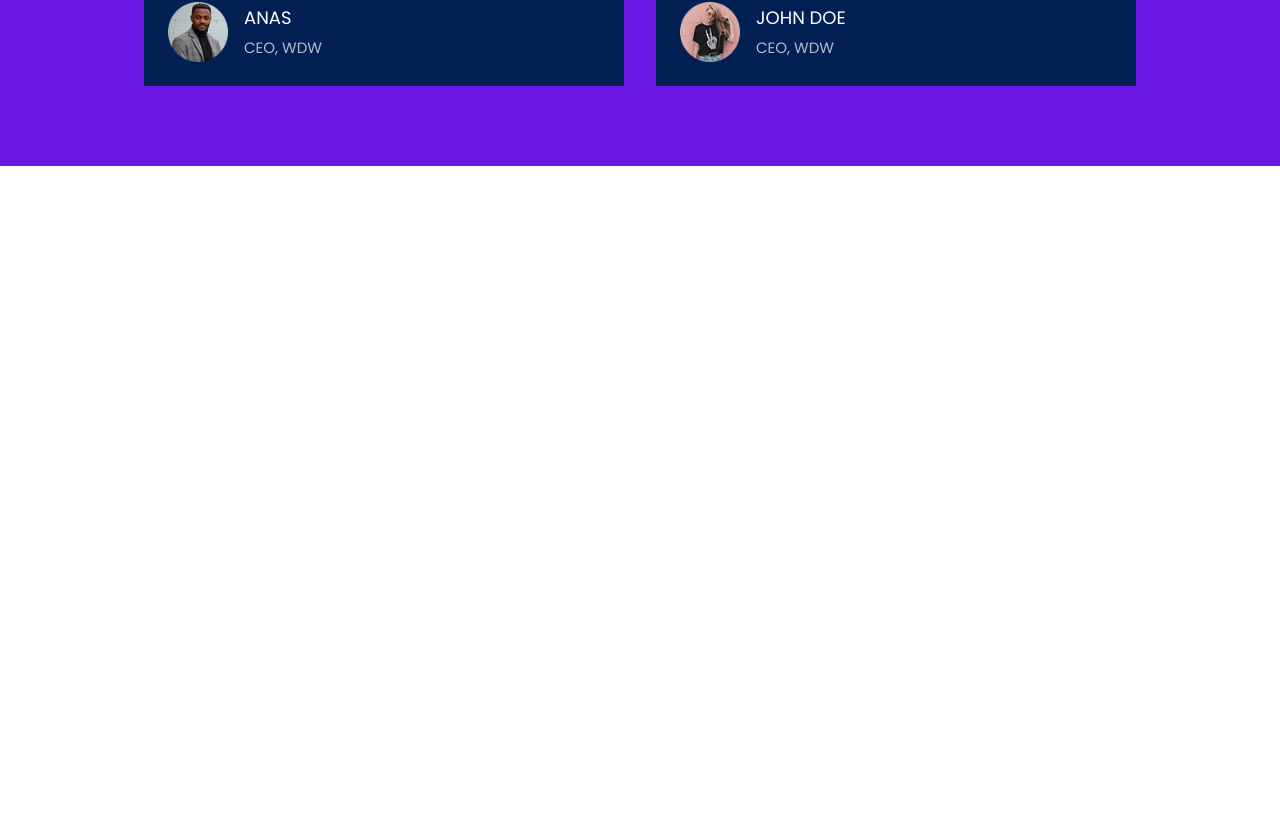
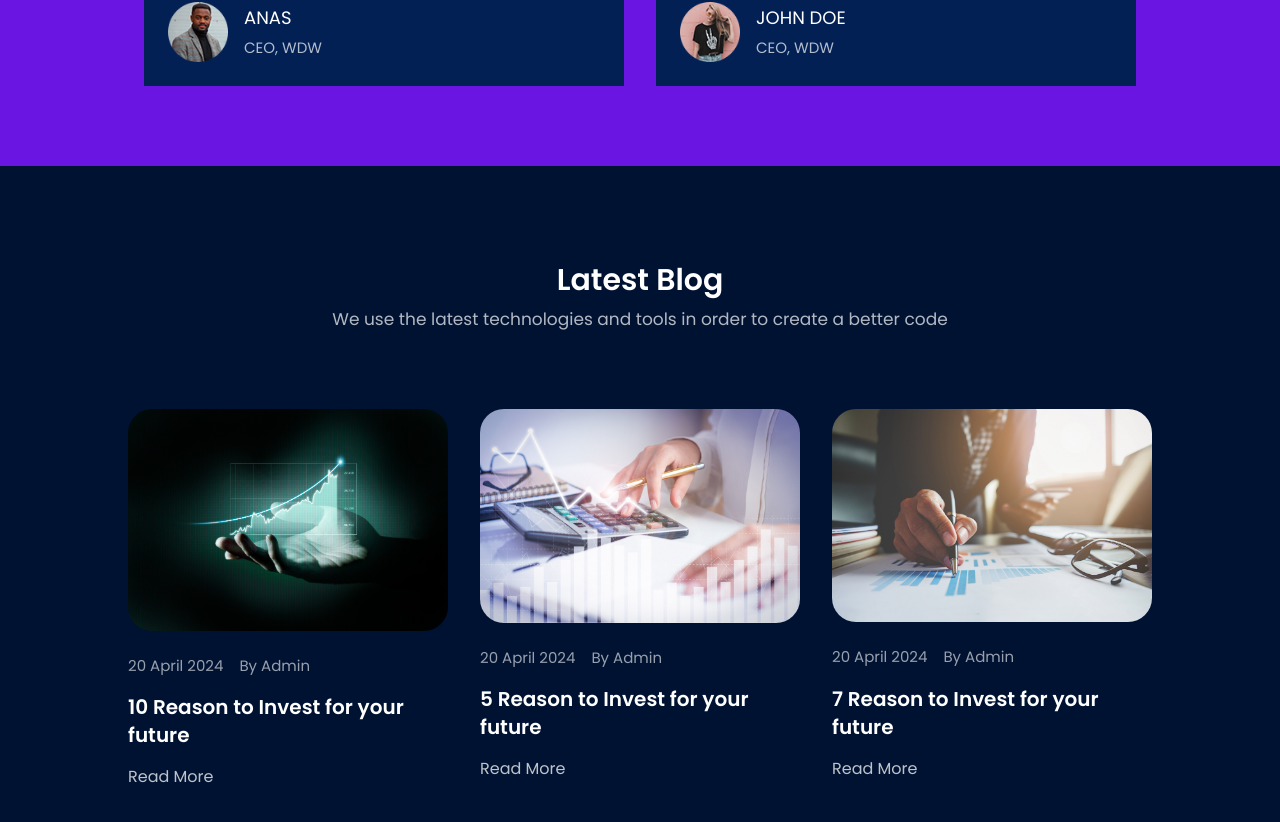
Before and after one commit to erkaraFikret/investment-website-next.js, a Next.js app: page / in a window 1280 px wide. Shown: the part 4494-5316 px from the top of the page. Before the commit the page ends 4660 px from the top, so only its background shows below. Built offline with nearby package versions, Linux system fonts and the light colour scheme.

Commit message:
completed blog component

```diff
--- /dev/null
+++ b/app/components/Home/Blog/Blog.tsx
@@ -0,0 +1,26 @@
+import React from 'react'
+import SectionHeading from '../../Helper/SectionHeading'
+import BlogCard from './BlogCard'
+
+const Blog = () => {
+    return (
+        <div className='pt-20 pb-16 bg-[#001232]'>
+            <SectionHeading heading='Latest Blog' />
+            {/* define grid system */}
+            <div className='w-4/5 mt-16 mx-auto grid grid-cols-1 md:grid-cols-2 lg:grid-cols-3 gap-8'>
+                <div>
+                    <BlogCard image="/images/b1.jpg" title="10 Reason to Invest for your future"/>
+                </div>
+                <div>
+                    <BlogCard image="/images/b2.jpg" title="5 Reason to Invest for your future"/>
+                </div>
+                <div>
+                    <BlogCard image="/images/b3.jpg" title="7 Reason to Invest for your future"/>
+                </div>
+
+            </div>
+        </div>
+    )
+}
+
+export default Blog
--- /dev/null
+++ b/app/components/Home/Blog/BlogCard.tsx
@@ -0,0 +1,25 @@
+import Image from 'next/image';
+import React from 'react'
+
+type Props = {
+    image: string;
+    title: string;
+}
+
+const BlogCard = ({ image, title }: Props) => {
+    return (
+        <div>
+            <Image src={image} alt={title} width={400} height={400} className='object-cover rounded-3xl' />
+            <div className='flex items-center mt-6 space-x-4'>
+                <span className='text-[15px] text-white text-opacity-60'>20 April 2024</span>
+                <span className='text-[15px] text-white text-opacity-60'>By Admin</span>
+            </div>
+            <h1 className='mt-4 cursor-pointer text-xl text-white font-semibold'>
+                {title}
+            </h1>
+            <p className='cursor-pointer text-md mt-4 text-white text-opacity-75'>Read More</p>
+        </div>
+    )
+}
+
+export default BlogCard
--- a/app/components/Home/Home.tsx
+++ b/app/components/Home/Home.tsx
@@ -6,6 +6,7 @@
 import Advantage from './Advantage/Advantage'
 import Investor from './Investor/Investor'
 import Review from './Review/Review'
+import Blog from './Blog/Blog'
 
 const Home = () => {
     return (
@@ -17,6 +18,7 @@
             <Advantage/>
             <Investor/>
             <Review/>
+            <Blog/>
         </div>
     )
 }
```
